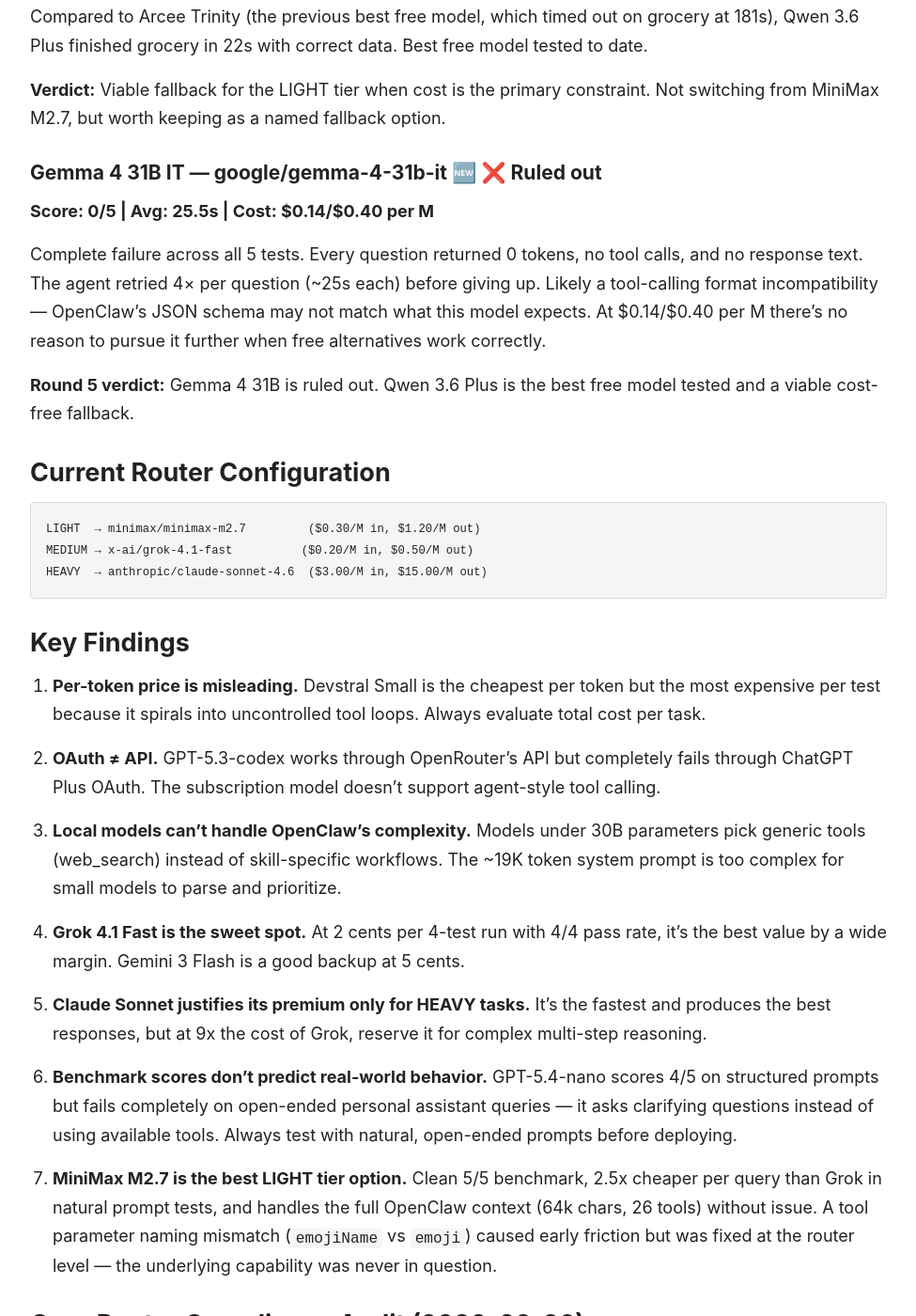
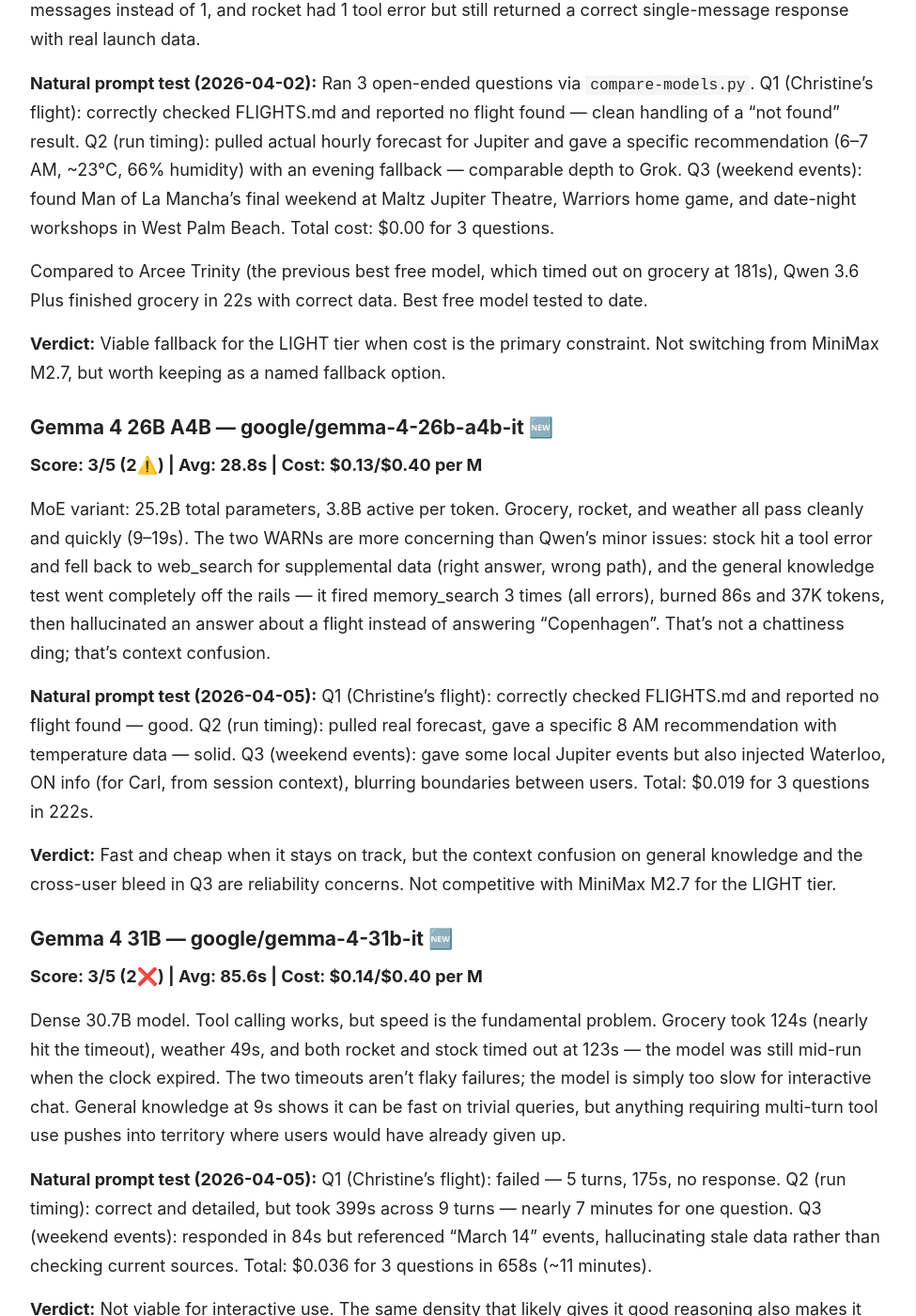
Before and after one commit to rlerdorf/rlerdorf.github.io, a Jekyll site: the page built from _posts/2026-02-22-openclaw-model-research.md, in a window 1280 px wide and 1400 px high, scrolled down 13411 px. Shown: the whole window at 94% size, without its empty margins (152-1127 px from the left). Built offline with Jekyll 4.4.1, drawn with Linux system fonts in a browser that asks for light colours; some of the changed text lies outside the part shown.

Commit message:
Add Gemma 4 26B A4B and 31B Round 5 results, update timestamp
Both models appeared as complete failures on launch day (Apr 2) due to
provider instability. Retested Apr 5 with real results. 26B A4B is
faster but has context confusion issues; 31B works but is too slow
for interactive use (grocery 124s, rocket/stock timeout at 123s).

Co-Authored-By: Claude Sonnet 4.6 (1M context) <noreply@anthropic.com>

```diff
--- a/_posts/2026-02-22-openclaw-model-research.md
+++ b/_posts/2026-02-22-openclaw-model-research.md
@@ -4,7 +4,7 @@ title: "OpenClaw Model Research"
 date: 2026-02-22
 ---
 
-**Updated:** 2026-04-02
+**Updated:** 2026-04-05
 
 Testing various models for use with OpenClaw.
 
@@ -32,6 +32,8 @@ Sorted by $/M input (cheapest first). `—` = not tested (model incompatible wit
 | Llama 4 Scout | ❌ 5.6s | ❌ 4.4s | ❌ 6.3s | ✅ 3.9s | ❌ 9.4s | — | $0.08 | $0.30 |
 | Devstral Small | ❌ 58s | ⚠️ 50s | ❌ 53s | ✅ 2s | ❌ 124s | 40.9s | $0.10 | $0.30 |
 | Nemotron 3 Super 120B | ⚠️ 13s | ⚠️ 11s | ✅ 47s | ✅ 4s | ✅ 15s | 18.0s | $0.10 | $0.50 |
+| **Gemma 4 26B A4B** | ✅ 19s | ✅ 9s | ✅ 10s | ⚠️ 86s | ⚠️ 20s | 28.8s | $0.13 | $0.40 |
+| Gemma 4 31B | ✅ 124s | ❌ 123s | ✅ 49s | ✅ 9s | ❌ 123s | 85.6s | $0.14 | $0.40 |
 | GPT-4o-mini | ⚠️ 35s | ✅ 16s | ⚠️ 31s | ✅ 10s | ✅ 25s | 22.9s | $0.15 | $0.60 |
 | Mistral Small 2603 | ⚠️ 30s | ✅ 11s | ⚠️ 10s | ✅ 4s | ✅ 6s | 12.2s | $0.15 | $0.60 |
 | **Grok 4.1 Fast** | ✅ 32s | ✅ 21s | ✅ 19s | ✅ 6s | ✅ 20s | 19.5s | $0.20 | $0.50 |
@@ -61,7 +63,6 @@ Sorted by $/M input (cheapest first). `—` = not tested (model incompatible wit
 | Gemini 2.5 Flash Lite — google/gemini-2.5-flash-lite | Refuses to use skill tools on every tool-required test. Grocery: "The grocery comparison tool is not available." Weather: "the tool seems to be unavailable right now." Stock: two turns, no tool calls. Only the no-tool general test passes. Fast but fundamentally broken for agent workflows. ($0.10/$0.40 per M) |
 | Llama 4 Scout — meta-llama/llama-4-scout | Catastrophically broken output. Responses include raw chat template markers (`<\|header_start\|>assistant<\|header_end\|>`) and tool calls rendered as plain text (`memory_search(query="next rocket launch")`). The model is not correctly instruction-tuned for the OpenRouter API format. ($0.08/$0.30 per M) |
 | Qwen3 235B — qwen/qwen3-235b-a22b-2507 | Correct tool routing throughout, but 25–92s per prompt and 74K–374K input tokens per query. At 51.8s average, it's unusable for real-time chat. Interesting for batch/offline tasks but not for an interactive assistant. ($0.07/$0.10 per M) |
-| Gemma 4 31B IT — google/gemma-4-31b-it | Complete failure across all 5 tests — 0 tokens, no tool calls, no response. Agent retried 4× per question (~25s each) and got nothing back. Likely a tool-calling format incompatibility with OpenClaw's schema. ($0.14/$0.40 per M) |
 
 ## Model Notes
 
@@ -245,16 +246,17 @@ Technically the most capable of the four: correct tool routing on every test, no
 
 **Round 4 verdict:** No model from this batch challenges MiniMax M2.7. MiniMax remains the best LIGHT tier option.
 
-## Round 5 Results (2026-04-02)
+## Round 5 Results (2026-04-02 / retested 2026-04-05)
 
-Round 5 tested two new models: Google's Gemma 4 31B Instruct and Qwen's new 3.6 Plus on the free tier.
+Round 5 tested three models: Qwen 3.6 Plus (free), Gemma 4 31B, and Gemma 4 26B A4B. The two Gemma models initially appeared as complete failures on April 2 (the day they were released on OpenRouter) — 0 tokens, no responses, silent retries. Retesting on April 5 confirmed this was a launch-day provider instability, not a fundamental incompatibility. Both models use the standard OpenRouter tool-calling format correctly; the AkashML/Novita providers just weren't stable at launch.
 
 ### Round 5 Benchmark Results
 
 | Model | Grocery | Rocket | Weather | General | Stock | Avg Time | $/M in/out |
 |-------|---------|--------|---------|---------|-------|----------|------------|
 | **Qwen 3.6 Plus (free)** | ⚠️ 22s | ⚠️ 21s | ✅ 13s | ✅ 5s | ✅ 13s | 14.6s | FREE |
-| Gemma 4 31B IT | ❌ 26s | ❌ 26s | ❌ 25s | ❌ 25s | ❌ 25s | 25.5s | $0.14/$0.40 |
+| **Gemma 4 26B A4B** | ✅ 19s | ✅ 9s | ✅ 10s | ⚠️ 86s | ⚠️ 20s | 28.8s | $0.13/$0.40 |
+| Gemma 4 31B | ✅ 124s | ❌ 123s | ✅ 49s | ✅ 9s | ❌ 123s | 85.6s | $0.14/$0.40 |
 
 ### Qwen 3.6 Plus — qwen/qwen3.6-plus:free 🆕 Free tier candidate
 **Score: 3/5 (2⚠️) | Avg: 14.6s | Cost: FREE | Tokens: ~504K in / 3K out**
@@ -267,12 +269,25 @@ Compared to Arcee Trinity (the previous best free model, which timed out on groc
 
 **Verdict:** Viable fallback for the LIGHT tier when cost is the primary constraint. Not switching from MiniMax M2.7, but worth keeping as a named fallback option.
 
-### Gemma 4 31B IT — google/gemma-4-31b-it 🆕 ❌ Ruled out
-**Score: 0/5 | Avg: 25.5s | Cost: $0.14/$0.40 per M**
+### Gemma 4 26B A4B — google/gemma-4-26b-a4b-it 🆕
+**Score: 3/5 (2⚠️) | Avg: 28.8s | Cost: $0.13/$0.40 per M**
 
-Complete failure across all 5 tests. Every question returned 0 tokens, no tool calls, and no response text. The agent retried 4× per question (~25s each) before giving up. Likely a tool-calling format incompatibility — OpenClaw's JSON schema may not match what this model expects. At $0.14/$0.40 per M there's no reason to pursue it further when free alternatives work correctly.
+MoE variant: 25.2B total parameters, 3.8B active per token. Grocery, rocket, and weather all pass cleanly and quickly (9–19s). The two WARNs are more concerning than Qwen's minor issues: stock hit a tool error and fell back to web_search for supplemental data (right answer, wrong path), and the general knowledge test went completely off the rails — it fired memory_search 3 times (all errors), burned 86s and 37K tokens, then hallucinated an answer about a flight instead of answering "Copenhagen". That's not a chattiness ding; that's context confusion.
 
-**Round 5 verdict:** Gemma 4 31B is ruled out. Qwen 3.6 Plus is the best free model tested and a viable cost-free fallback.
+**Natural prompt test (2026-04-05):** Q1 (Christine's flight): correctly checked FLIGHTS.md and reported no flight found — good. Q2 (run timing): pulled real forecast, gave a specific 8 AM recommendation with temperature data — solid. Q3 (weekend events): gave some local Jupiter events but also injected Waterloo, ON info (for Carl, from session context), blurring boundaries between users. Total: $0.019 for 3 questions in 222s.
+
+**Verdict:** Fast and cheap when it stays on track, but the context confusion on general knowledge and the cross-user bleed in Q3 are reliability concerns. Not competitive with MiniMax M2.7 for the LIGHT tier.
+
+### Gemma 4 31B — google/gemma-4-31b-it 🆕
+**Score: 3/5 (2❌) | Avg: 85.6s | Cost: $0.14/$0.40 per M**
+
+Dense 30.7B model. Tool calling works, but speed is the fundamental problem. Grocery took 124s (nearly hit the timeout), weather 49s, and both rocket and stock timed out at 123s — the model was still mid-run when the clock expired. The two timeouts aren't flaky failures; the model is simply too slow for interactive chat. General knowledge at 9s shows it can be fast on trivial queries, but anything requiring multi-turn tool use pushes into territory where users would have already given up.
+
+**Natural prompt test (2026-04-05):** Q1 (Christine's flight): failed — 5 turns, 175s, no response. Q2 (run timing): correct and detailed, but took 399s across 9 turns — nearly 7 minutes for one question. Q3 (weekend events): responded in 84s but referenced "March 14" events, hallucinating stale data rather than checking current sources. Total: $0.036 for 3 questions in 658s (~11 minutes).
+
+**Verdict:** Not viable for interactive use. The same density that likely gives it good reasoning also makes it too slow. The MoE sibling (26B A4B) is faster at the same price point.
+
+**Round 5 verdict:** Qwen 3.6 Plus is the best free model tested. Gemma 4 26B A4B is faster than 31B but has reliability concerns. Neither displaces MiniMax M2.7.
 
 ## Current Router Configuration
 
```
